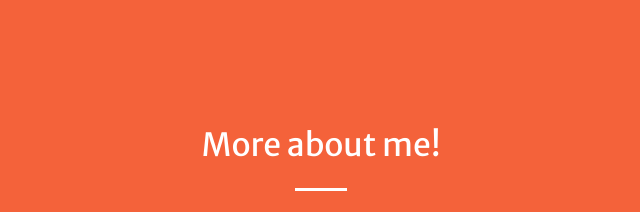
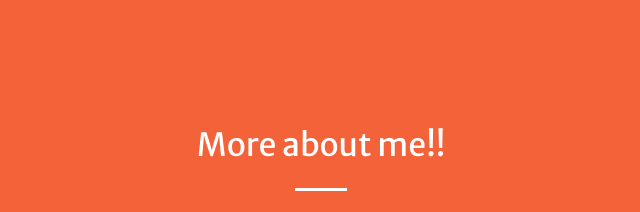
Before and after one commit to mugheel/mugheel.github.io, a plain HTML site: page index.html in a window 1280 px wide. Shown: the part 802-1014 px from the top of the page, 319-959 px from the left. Drawn offline with Linux system fonts and the light colour scheme.

Commit message:
index file

```diff
--- a/index.html
+++ b/index.html
@@ -74,7 +74,7 @@
     <div class="container">
       <div class="row justify-content-center">
         <div class="col-lg-8 text-center">
-          <h2 class="text-white mt-0">More about me!</h2>
+          <h2 class="text-white mt-0">More about me!!</h2>
           <hr class="divider light my-4">
           <p class="text-white-50 mb-4">I am good in coding and debugging stuff cool right?</p>
 		<p class="text-white-50 mb-4">Hobbies : 1.Eat , 2.Sleep , 3.Code , 4.Repeat</p>
```
